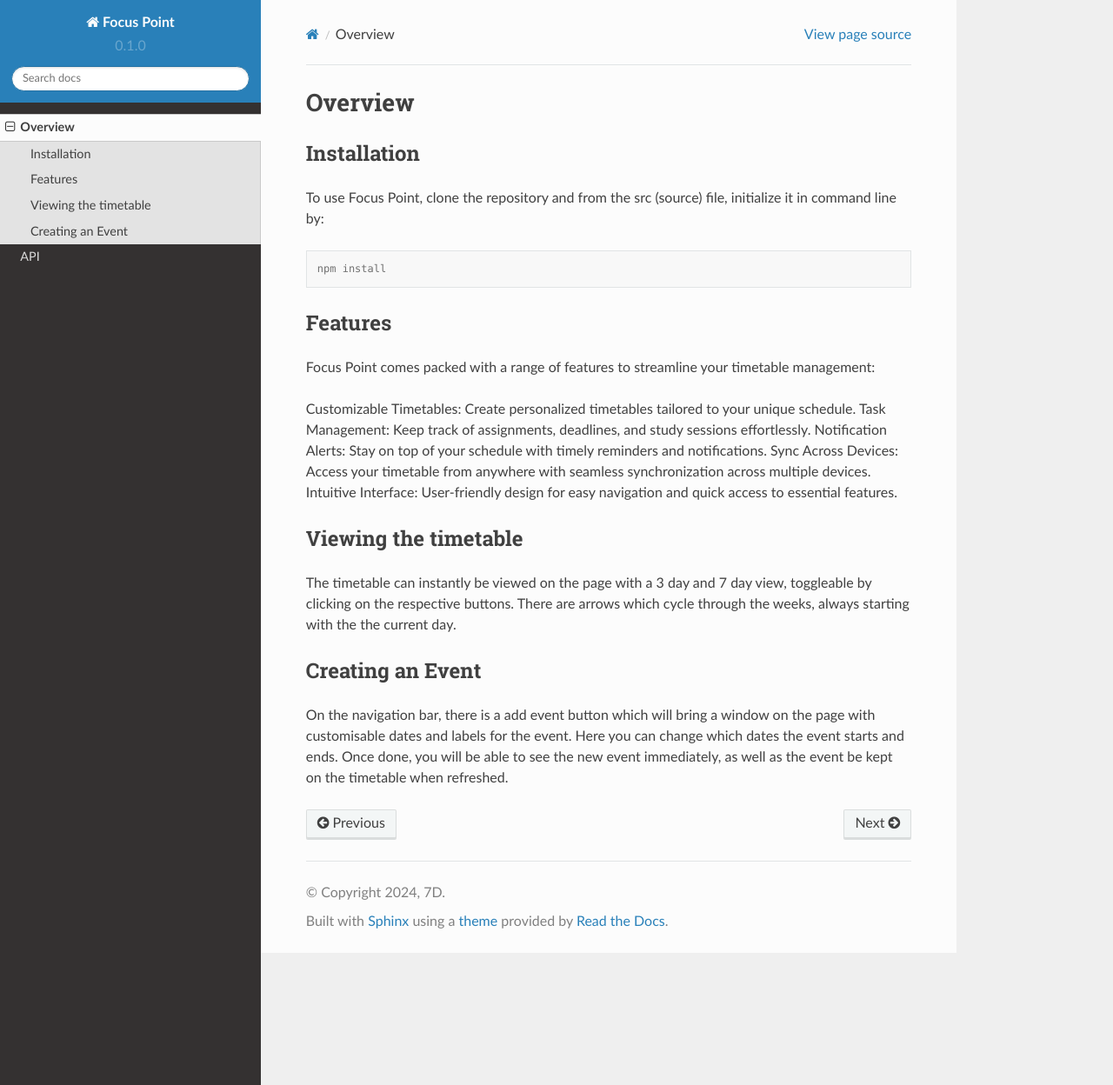
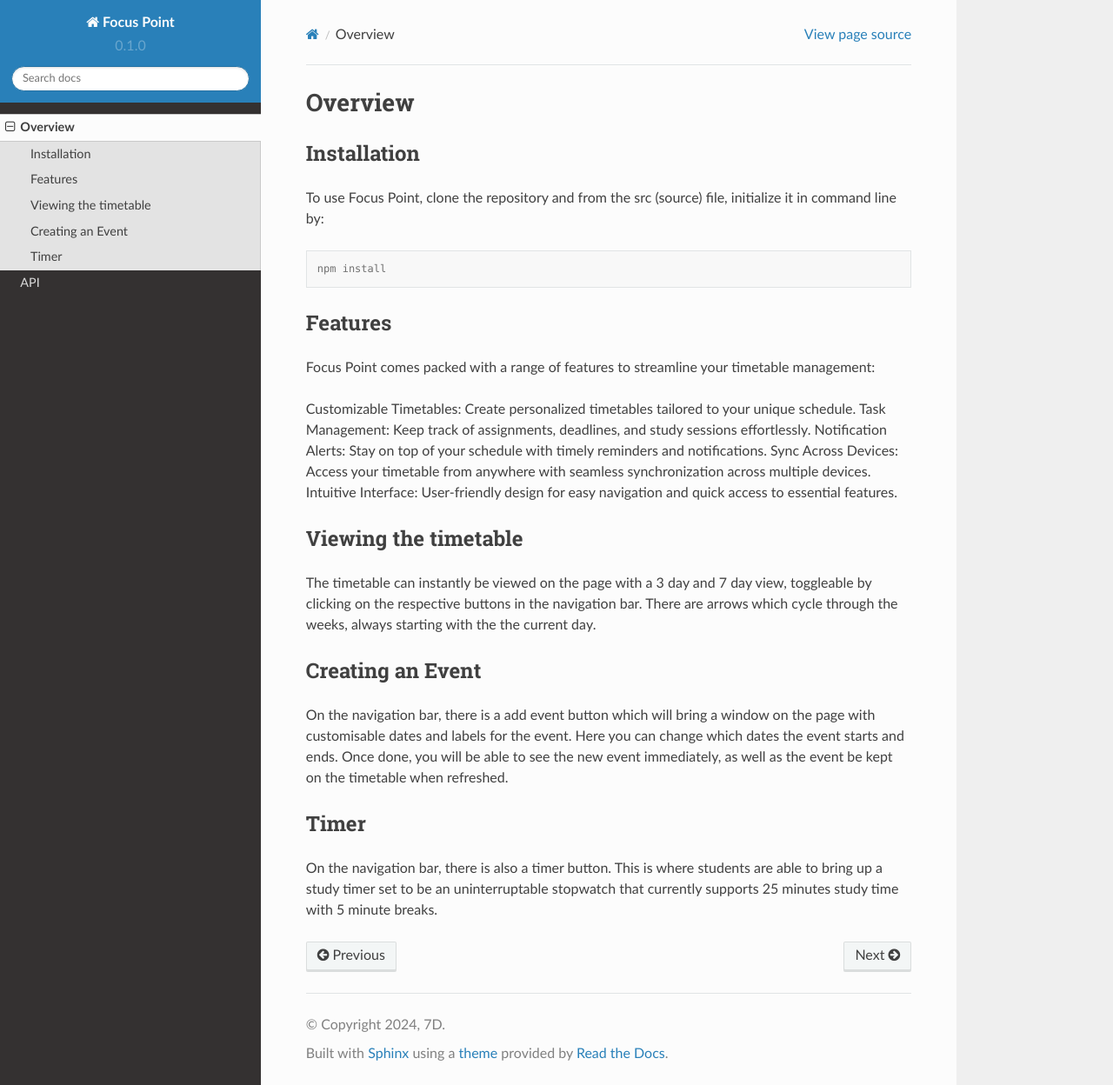
Before and after one commit to Omega0x013/focus-point-docs, a Sphinx documentation site: the page built from docs/source/usage.rst, in a window 1280 px wide and 1248 px high. Shown: the whole window at 87% size. Built offline with Sphinx 7.4.7 and the Read the Docs theme 2.0.0, drawn with Linux system fonts in a browser that asks for light colours.

Commit message:
Update usage.rst

```diff
--- a/docs/source/usage.rst
+++ b/docs/source/usage.rst
@@ -26,9 +26,14 @@
 Viewing the timetable
 -------------
 
-The timetable can instantly be viewed on the page with a 3 day and 7 day view, toggleable by clicking on the respective buttons. There are arrows which cycle through the weeks, always starting with the the current day.
+The timetable can instantly be viewed on the page with a 3 day and 7 day view, toggleable by clicking on the respective buttons in the navigation bar. There are arrows which cycle through the weeks, always starting with the the current day.
 
 Creating an Event
 -------------
 
 On the navigation bar, there is a add event button which will bring a window on the page with customisable dates and labels for the event. Here you can change which dates the event starts and ends. Once done, you will be able to see the new event immediately, as well as the event be kept on the timetable when refreshed.
+
+Timer
+-------------
+
+On the navigation bar, there is also a timer button. This is where students are able to bring up a study timer set to be an uninterruptable stopwatch that currently supports 25 minutes study time with 5 minute breaks.
```
